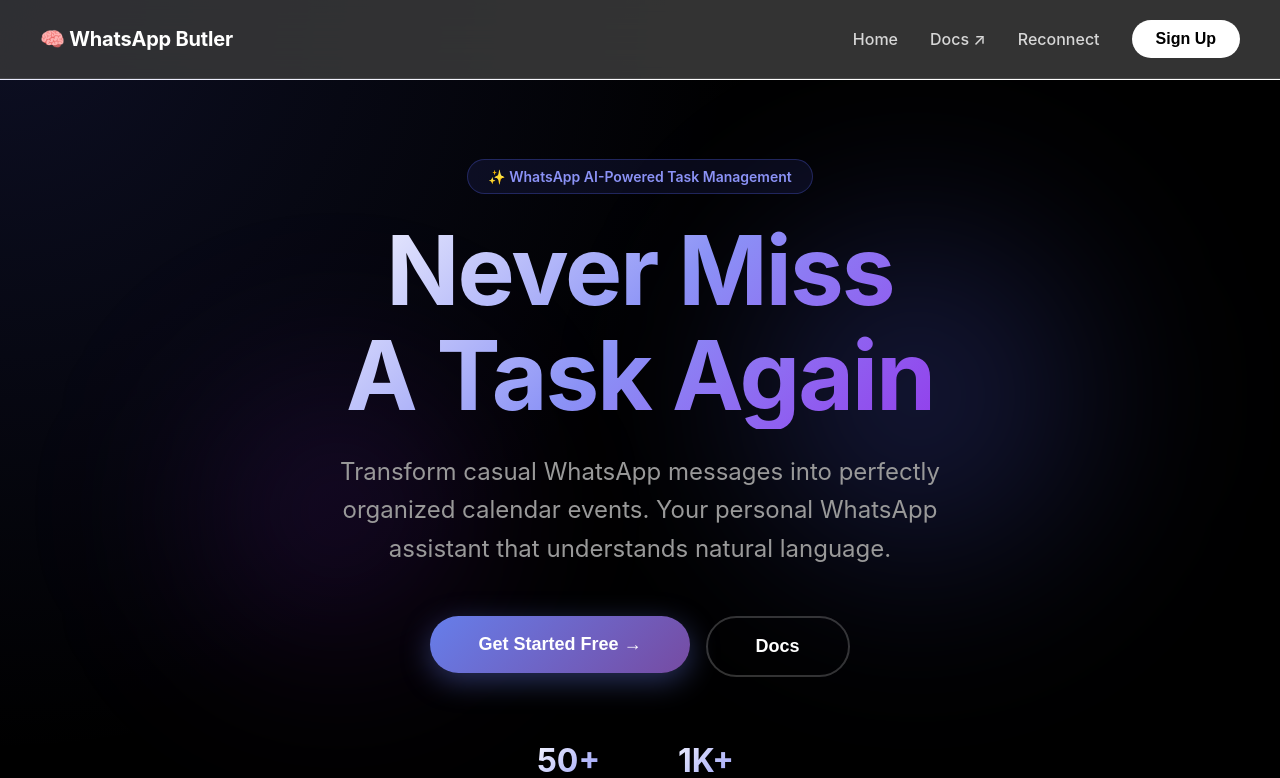
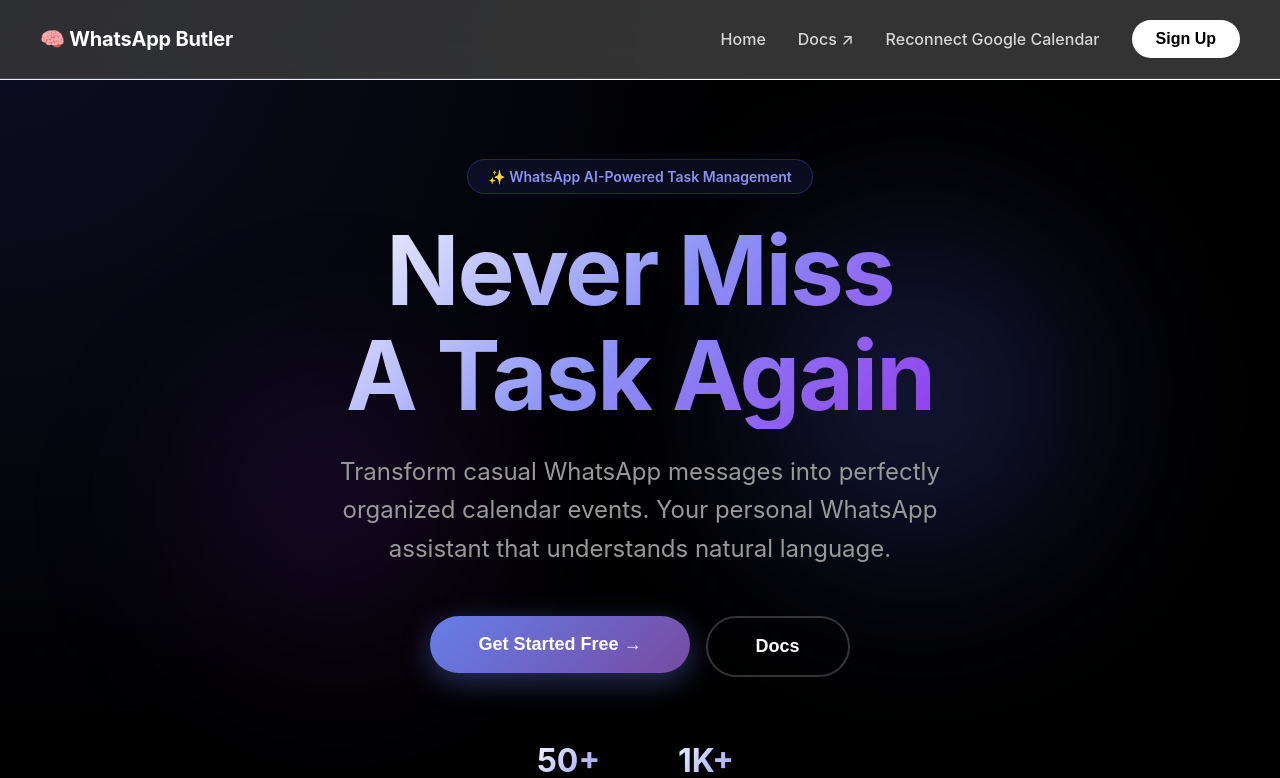
Before and after one commit to DestinyJazz/wa_butler, a Next.js app: page / in a window 1280 px wide. Shown: the top 778 px of the page. Built offline with nearby package versions, Linux system fonts and the light colour scheme.

Commit message:
Update layout.tsx

```diff
--- a/app/layout.tsx
+++ b/app/layout.tsx
@@ -86,7 +86,7 @@
                 opacity: 0.8,
               }}
             >
-              Reconnect
+              Reconnect Google Calendar
             </a>
             <a
               href="/signup"
```
